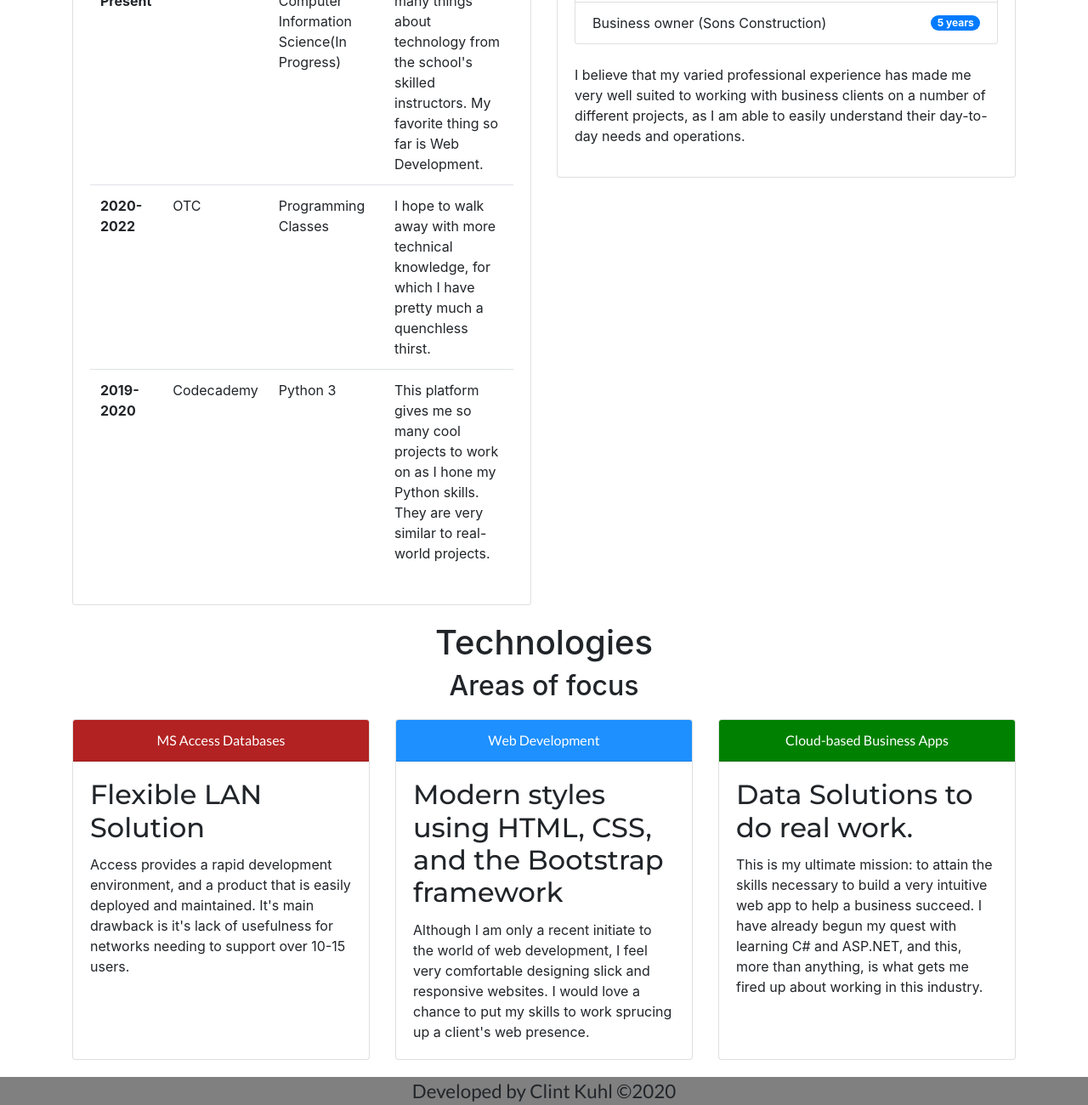
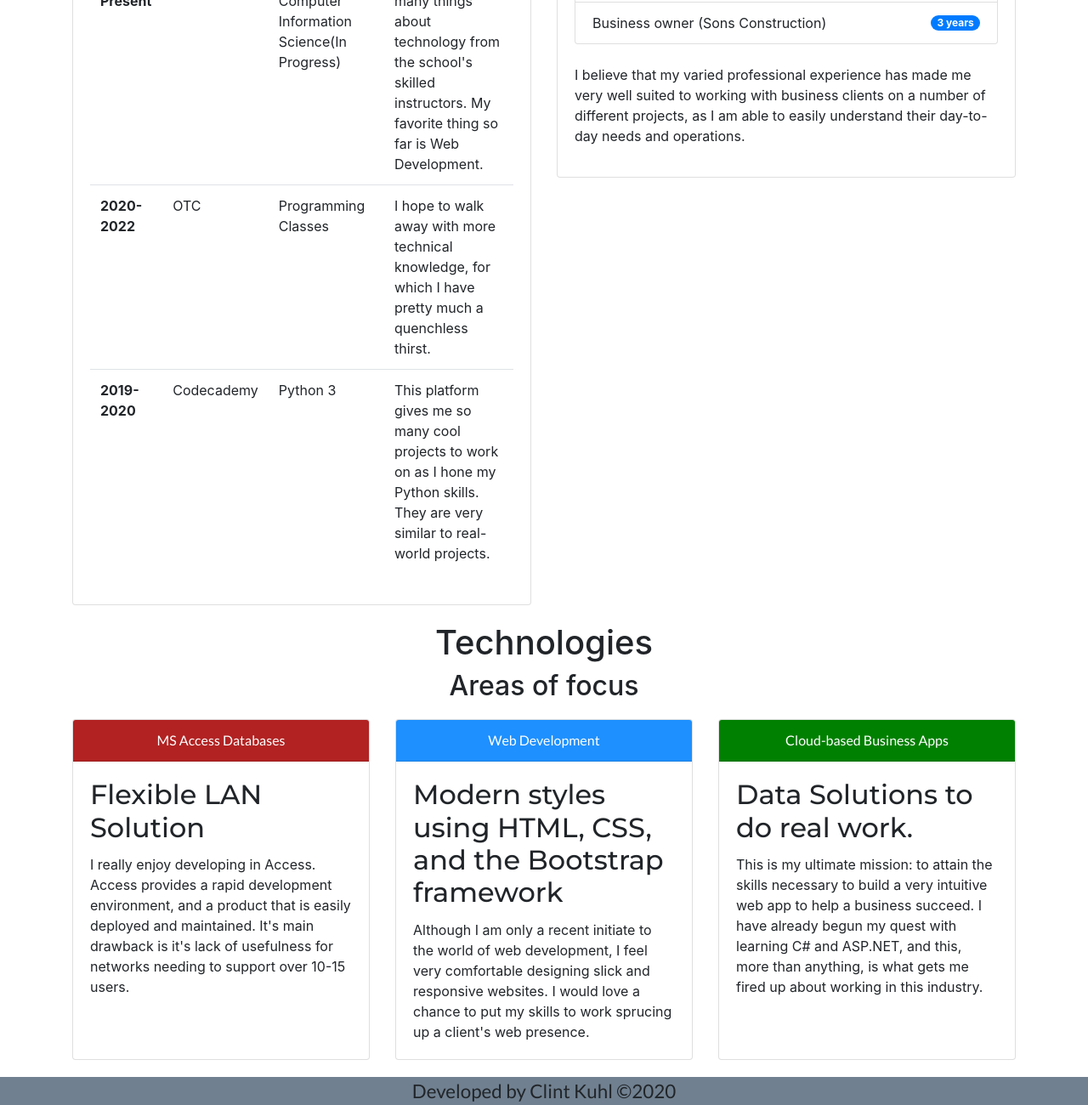
Before and after one commit to ragnarredbeerd/ragnarredbeerd.github.io, a plain HTML site: page index.html in a window 1280 px wide. Shown: the part 1443-2743 px from the top of the page at 85% size. Drawn offline with nearby package versions, Linux system fonts and the light colour scheme; a web font is replaced by a local one.

Commit message:
final tweaks probably

```diff
--- a/index.html
+++ b/index.html
@@ -84,7 +84,7 @@
             <span class="sr-only">Next</span>
         </a>
     </div>
-    <div class="container">
+    <div class="container"><a name="backgrd"></a>
         <div class="card mb-3" style="width: 100%;">
             <div class="row no-gutters">
                 <div class="col-md-4">
@@ -92,8 +92,8 @@
                 </div>
                 <div class="col-md-8">
                     <div class="card-body">
-                        <h5 class="card-title"><a name="backgrd">Background</a></h5>
-                        <p class="card-text">Hello! My name is Clint Kuhl, I am first and foremost a father of 4 children, and they are the reason I wake up in the morning to succeed.
+                        <h5 class="card-title">Background</h5>
+                        <p class="card-text">Hello! My name is Clint Kuhl, I am first and foremost a father of 4 children, and they are the reason I wake up in the morning and do my best.
                             My hobbies include hiking, kayaking, gaming(Star Wars Battlefront II is my latest obsession), reading(tech books and Sword-and-Sorcery novels make me happy) and honing my craft.<br><br> Programming and development give me
                             such a sense of joy, and through even the most grueling development process, there is a definite sense of
                             accomplishment. Seeing a project through to completion, using all of my skills and expanding on them are all extremely important to me.</p>
@@ -174,7 +174,7 @@
                             </li>
                             <li class="list-group-item d-flex justify-content-between align-items-center">
                                 Business owner (Sons Construction)
-                                <span class="badge badge-primary badge-pill">5 years</span>
+                                <span class="badge badge-primary badge-pill">3 years</span>
                             </li>
                         </ul><br>
                         <p> I believe that my varied professional experience has made me very well suited to working with business clients on a number of different projects, as I am able to easily understand
@@ -193,7 +193,7 @@
       <div class="card-header hdraccss">MS Access Databases</div>
     <div class="card-body">
       <h5 class="card-title">Flexible LAN Solution</h5>
-      <p class="card-text">Access provides a rapid development environment, and a product that is easily deployed and maintained. It's main drawback is it's lack of usefulness for networks needing to support over 10-15 users.</p>
+      <p class="card-text">I really enjoy developing in Access. Access provides a rapid development environment, and a product that is easily deployed and maintained. It's main drawback is it's lack of usefulness for networks needing to support over 10-15 users.</p>
     </div>
   </div>
   <div class="card">
--- a/styles.css
+++ b/styles.css
@@ -66,7 +66,7 @@ h5{
 .techcards {margin-bottom: 20px;}
 
 footer {
-    background-color: Gray;
+    background-color: SlateGray;
     font-family: 'Lato',sans-serif;
     font-size: 1.4rem;
     text-align: center;
```
